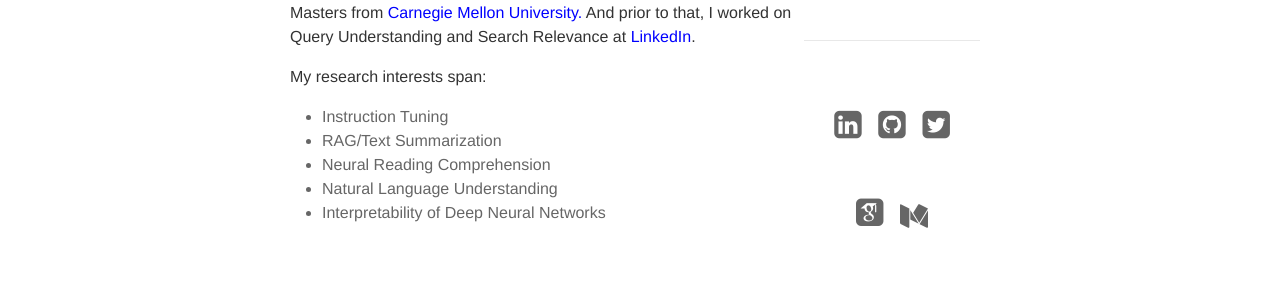
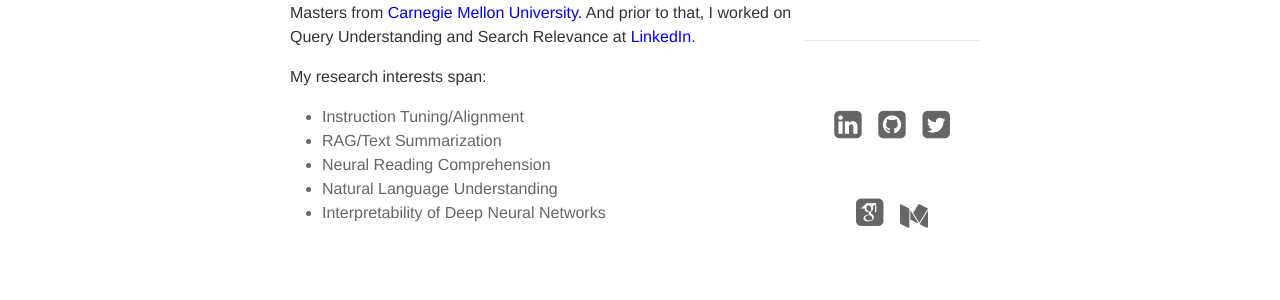
Before and after one commit to kartikperisetla/kartikperisetla.github.io, a Jekyll site: the page built from _pages/about.md, in a window 1280 px wide. Shown: the part 331-631 px from the top of the page. Built offline with Jekyll 4.4.1, drawn with Linux system fonts in a browser that asks for light colours; nearby versions of some CDN libraries; some web fonts are replaced.

Commit message:
nit update

```diff
--- a/_pages/about.md
+++ b/_pages/about.md
@@ -18,7 +18,7 @@ Prior to this, I worked on <a href="https://www.theverge.com/2020/5/11/21254298/
 <p align="left">
 My research interests span:
 <ul>
-<li>Instruction Tuning</li>
+<li>Instruction Tuning/Alignment</li>
 <li>RAG/Text Summarization</li>
 <li>Neural Reading Comprehension</li>
 <li>Natural Language Understanding</li>
```
